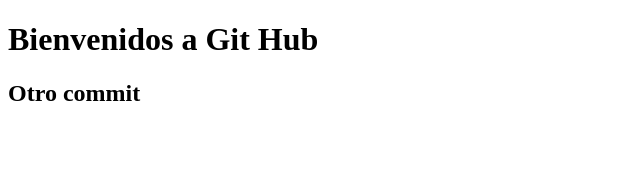
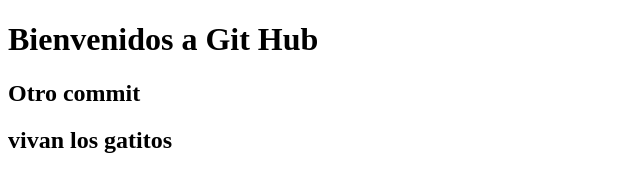
Before and after one commit to gbremermann/coderhouse, a plain HTML site: page index.html in a window 1280 px wide. Shown: the whole page, without its empty margins (0-640 px from the left). Drawn offline with Linux system fonts and the light colour scheme.

Commit message:
creamos div gatitos

```diff
--- a/index.html
+++ b/index.html
@@ -13,5 +13,11 @@
 
     <h2>Otro commit</h2>
 
+<div>
+    <h2>vivan los gatitos</h2>
+    <img src="" alt="">
+
+</div>
+
 </body>
 </html>
```
